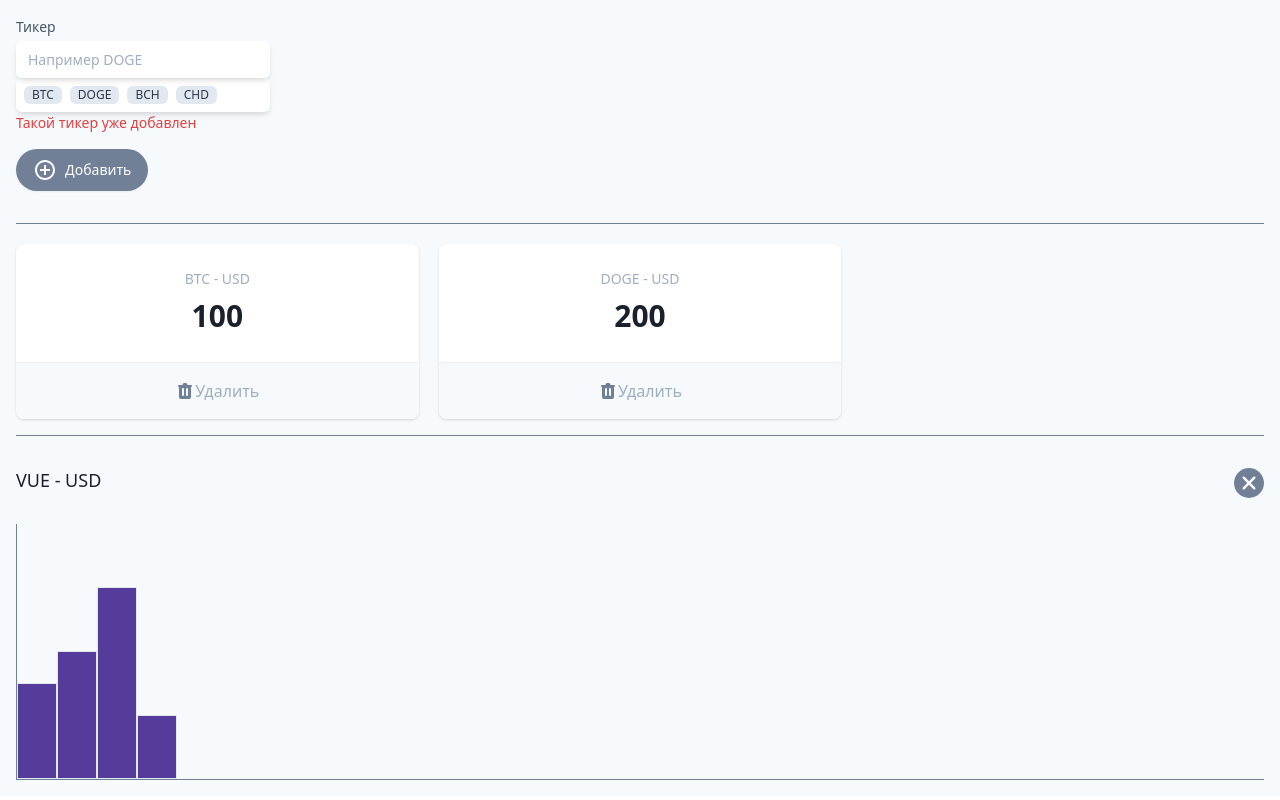
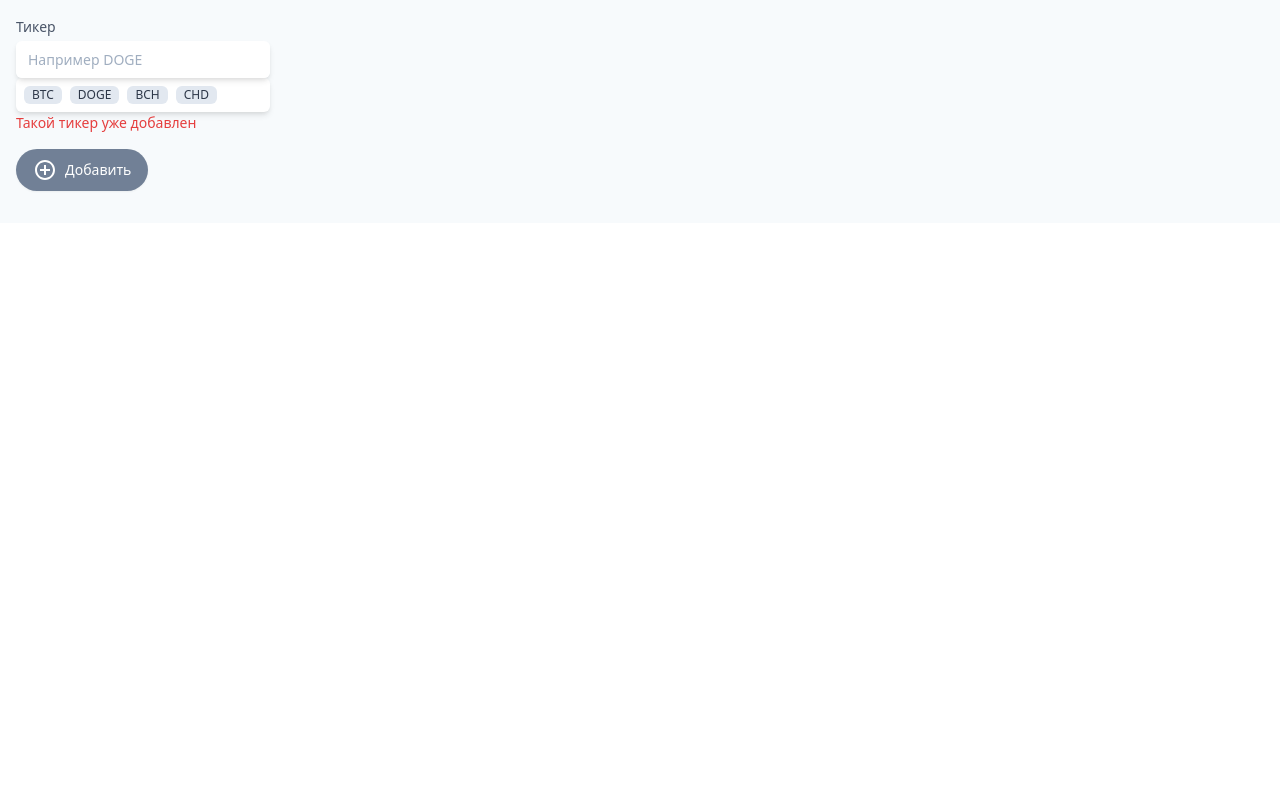
Before and after one commit to e-sergeev/cryptonomicon, a Vue app: page / in a window 1280 px wide. Built offline with nearby package versions, Linux system fonts and the light colour scheme.

Commit message:
added api call and graph

```diff
--- a/src/App.vue
+++ b/src/App.vue
@@ -98,6 +98,8 @@
             class="bg-white overflow-hidden shadow rounded-lg border-purple-800 border-solid cursor-pointer"
             v-for="t in tickers"
             :key="t.name"
+            @click="select(t)"
+            :class="{ 'border-4': sel === t }"
           >
             <div class="px-4 py-5 sm:p-6 text-center">
               <dt class="text-sm font-medium text-gray-500 truncate">
@@ -110,7 +112,7 @@
             <div class="w-full border-t border-gray-200"></div>
             <button
               class="flex items-center justify-center font-medium w-full bg-gray-100 px-4 py-4 sm:px-6 text-md text-gray-500 hover:text-gray-600 hover:bg-gray-200 hover:opacity-20 transition-all focus:outline-none"
-              @click="handleDelete(t)"
+              @click.stop="handleDelete(t)"
             >
               <svg
                 class="h-5 w-5"
@@ -130,17 +132,23 @@
         </dl>
         <hr class="w-full border-t border-gray-600 my-4" />
 
-        <section class="relative">
+        <section class="relative" v-if="sel">
           <h3 class="text-lg leading-6 font-medium text-gray-900 my-8">
-            VUE - USD
+            {{ sel.name }} - USD
           </h3>
           <div class="flex items-end border-gray-600 border-b border-l h-64">
-            <div class="bg-purple-800 border w-10 h-24"></div>
-            <div class="bg-purple-800 border w-10 h-32"></div>
-            <div class="bg-purple-800 border w-10 h-48"></div>
-            <div class="bg-purple-800 border w-10 h-16"></div>
+            <div
+              class="bg-purple-800 border w-10"
+              v-for="(bar, idx) in normalizeGraph()"
+              :key="idx"
+              :style="{ height: `${bar}%` }"
+            ></div>
           </div>
-          <button type="button" class="absolute top-0 right-0">
+          <button
+            @click="sel = null"
+            type="button"
+            class="absolute top-0 right-0"
+          >
             <svg
               xmlns="http://www.w3.org/2000/svg"
               xmlns:xlink="http://www.w3.org/1999/xlink"
@@ -175,23 +183,46 @@ export default {
   data() {
     return {
       ticker: "",
-      tickers: [
-        { name: "BTC", value: "100" },
-        { name: "DOGE", value: "200" }
-      ]
+      tickers: [],
+      graph: [],
+      sel: null
     };
   },
   methods: {
     add() {
-      const newTicker = {
+      const currentTicker = {
         name: this.ticker,
         value: "-"
       };
-      this.tickers.push(newTicker);
+      this.tickers.push(currentTicker);
+
+      setInterval(async () => {
+        const f = await fetch(
+          `https://min-api.cryptocompare.com/data/price?fsym=${currentTicker.name}&tsyms=USD&api_key=6d0b0856be2f3ff3a9636d904b3a5a22a42fdb3c58946ebd219c296709a4d504`
+        );
+        const data = await f.json();
+        this.tickers.find(t => t.name === currentTicker.name).value =
+          data.USD > 1 ? data.USD.toFixed(2) : data.USD.toPrecision(2);
+        if (this.sel?.name === currentTicker.name) {
+          this.graph.push(data.USD);
+        }
+      }, 5000);
+
       this.ticker = "";
+    },
+    select(ticker) {
+      this.sel = ticker;
+      this.graph = [];
     },
     handleDelete(tickerToRemove) {
       this.tickers = this.tickers.filter(t => t !== tickerToRemove);
+    },
+    normalizeGraph() {
+      const maxValue = Math.max(...this.graph);
+      const minValue = Math.min(...this.graph);
+      return this.graph.map(
+        price => 5 + ((price - minValue) * 100) / (maxValue - minValue)
+      );
     }
   }
 };
```
